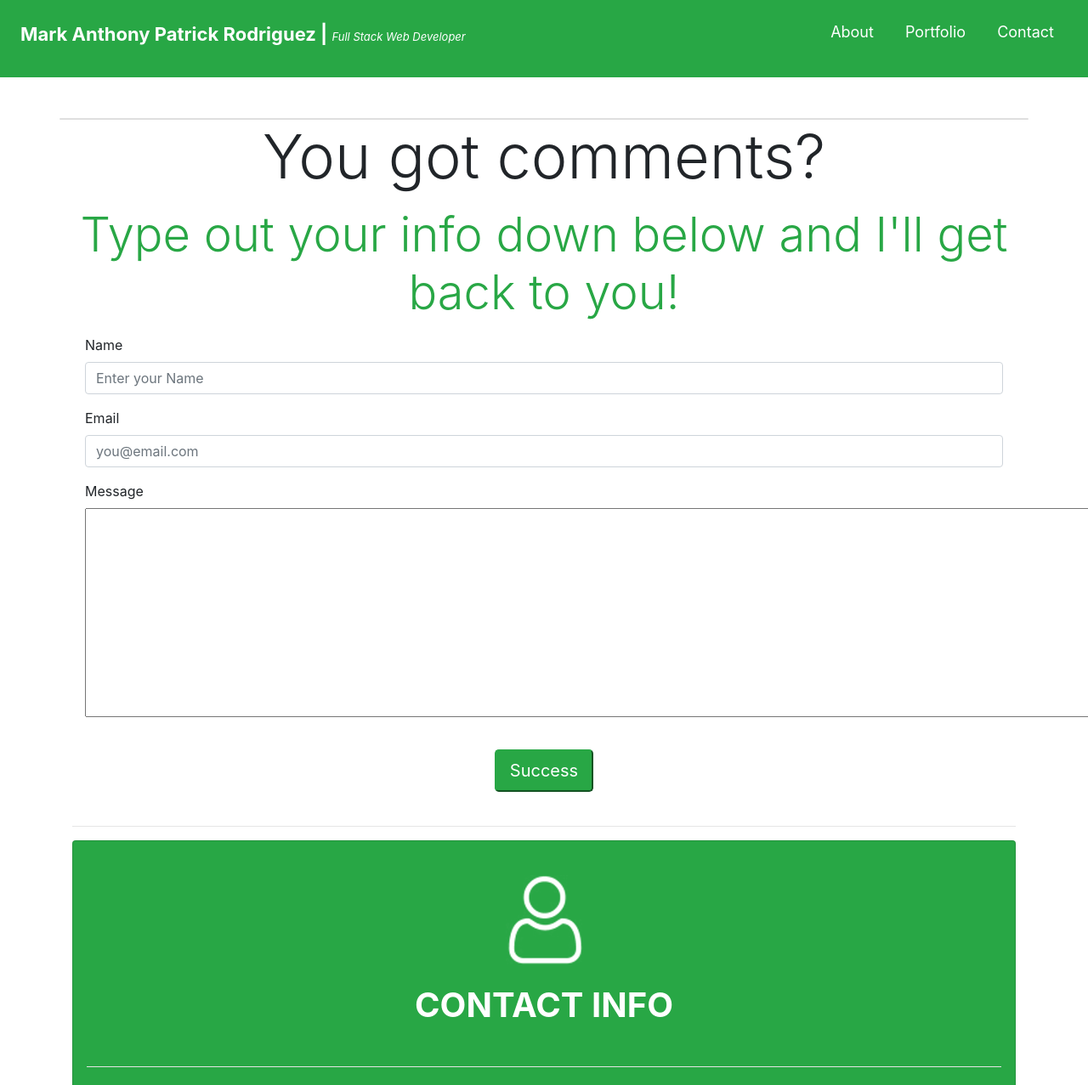
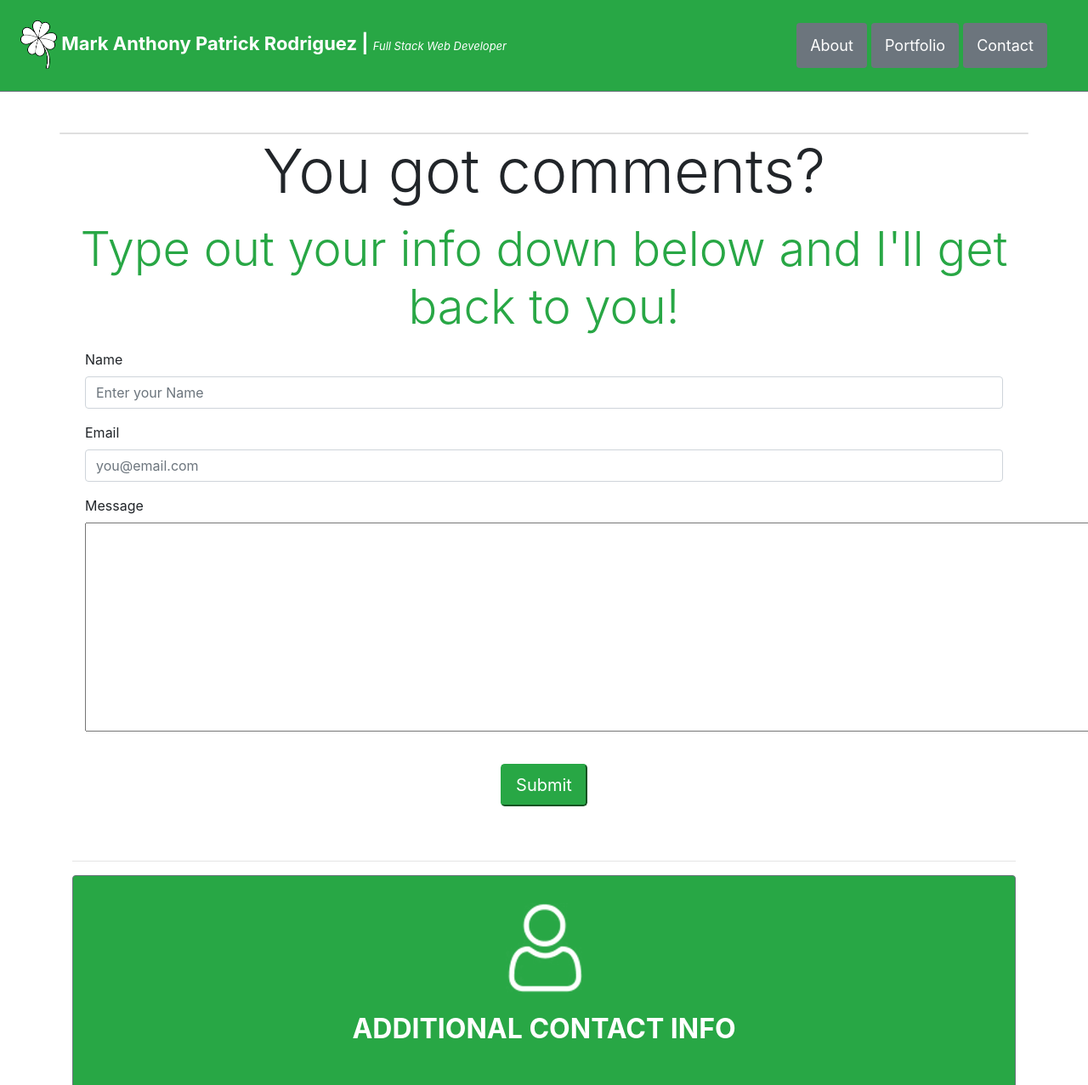
Before and after one commit to Markrodriguez003/MRPortfolio, a plain HTML site: page contact.html in a window 1280 px wide. Shown: the top 1277 px of the page at 85% size. Drawn offline with nearby package versions, Linux system fonts and the light colour scheme.

Commit message:
Added a different style to header nav bar to work off of & added brand logo

```diff
--- a/contact.html
+++ b/contact.html
@@ -15,16 +15,19 @@
 
 
     <!-- SITE HEADER BANNER -->
-        <nav class="top-header d-flex flex-wrap p-4 bg-success p-4 ">
-            <a href="index.html" class="header-brand navbar-Brand text-white flex-grow-1 flex-wrap font-weight-bold">
+        <nav class="top-header d-flex flex-wrap p-4 bg-success p-4 border-bottom border-secondary">
+            <a href="index.html" class="header-brand navbar-Brand text-white flex-grow-1 flex-wrap font-weight-bold ">
+                <img src="imgs/brand-logo.png" alt="Four Leaf Clover Logo"> <!-- copyright https://ya-webdesign.com/ -->
                  Mark Anthony Patrick Rodriguez |
                     <small class="font-italic">Full Stack Web Developer</small>
             </a>
-                <ul class="list-unstyled float-right">
-                    <a href="about.html" class="text-white p-3 ">About</a>
-                    <a href="#" class="text-white  p-3">Portfolio</a>
-                    <a href="#" class=" text-white  p-3 ">Contact</a>
+                <ul class="list-unstyled float-right pt-3 pr-4">
+                    <a href="about.html" class="text-white p-3 bg-secondary rounded ">About</a>
+                    <a href="#" class="text-white  p-3 bg-secondary rounded">Portfolio</a>
+                    <a href="#" class=" text-white  p-3 bg-secondary rounded ">Contact</a>
                 </ul>
+
+
         </nav><br><br>
 
 
@@ -59,23 +62,23 @@
                                         </textarea>
                                 </div>
                                 <div class="text-center">
-                                    <button type="submit" class="btn-lg btn-success " value="Submit Button">Success</button>
+                                    <button type="submit" class="btn-lg btn-success " value="Submit Button">Submit</button>
                                 </div>
                             </form>
 
                     </div>
-                    <br>
+                    <br><br>
                     <hr class="bg-white">
 
 
                     <!-- CONTACT INFO BOX -->
                     <div class="col ">
 
-                            <div class="row card text-center bg-success rounded p-3">
+                            <div class="row card text-center bg-success rounded p-3 border border-secondary">
                                 <div class="row">
-                                    <img src="imgs/Contact-Icon.png" alt="Contact-Me-Icon" class="mx-auto pt-4">
+                                    <img src="imgs/Contact-Icon.png" alt="Contact-Me-Icon" class="mx-auto pt-3">
                                 </div>
-                                    <h1 class="font-weight-bold text-white p-4">CONTACT INFO</h1>
+                                    <h2 class="font-weight-bold text-white p-4">ADDITIONAL CONTACT INFO</h2>
                                         <hr class="bg-white">
                                     <div class="row p-2">
                                         <div class="col text-white">
@@ -130,7 +133,7 @@
 
 
           <!-- FOOTER BANNER -->
-          <footer class="sticky-footer bg-success mt-4">
+          <footer class="sticky-footer bg-secondary mt-4">
             <div class="container">
                 <small>copyright &copy;2020 </small>
             </div>
```
Also changed, not shown: about.html (+24 -10 lines), index.html (+9 -6 lines), portfolio.html (+11 -8 lines), HW-ReadMe.txt, imgs/brand-logo.png (added).
